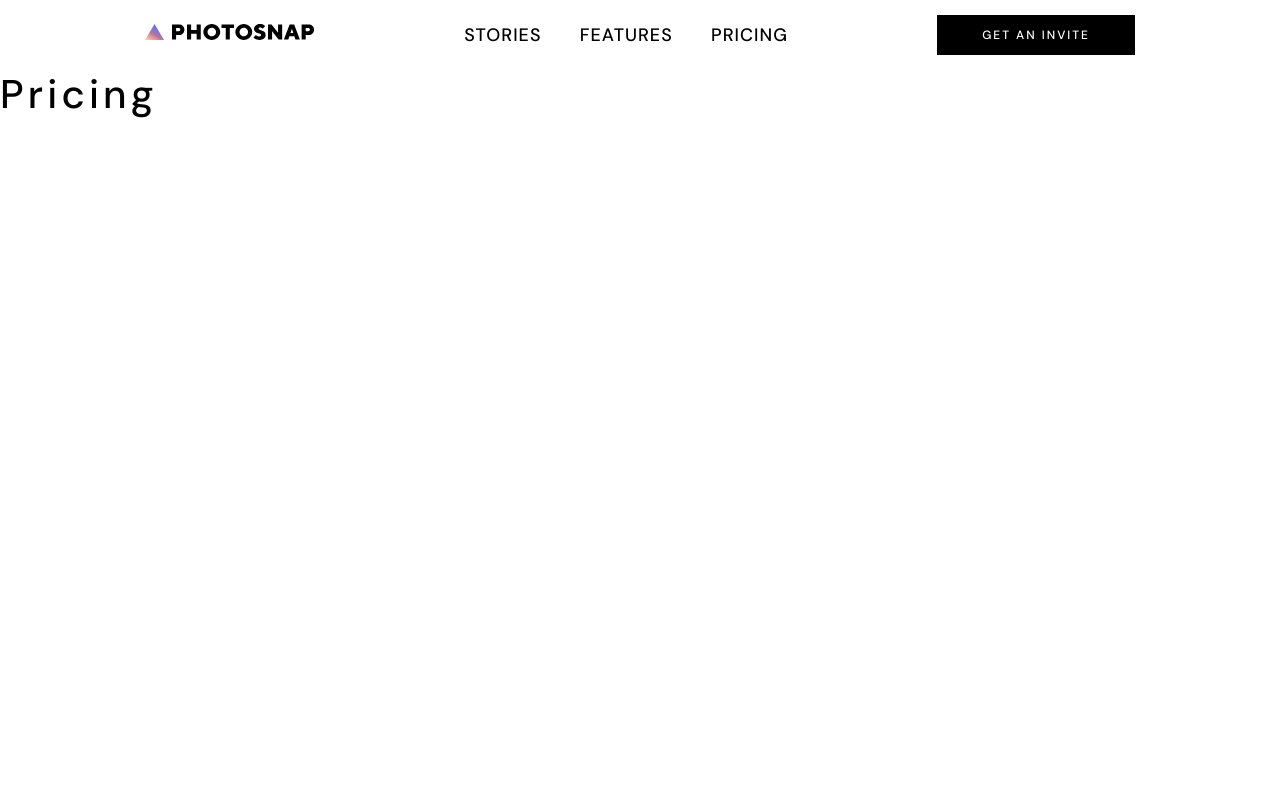
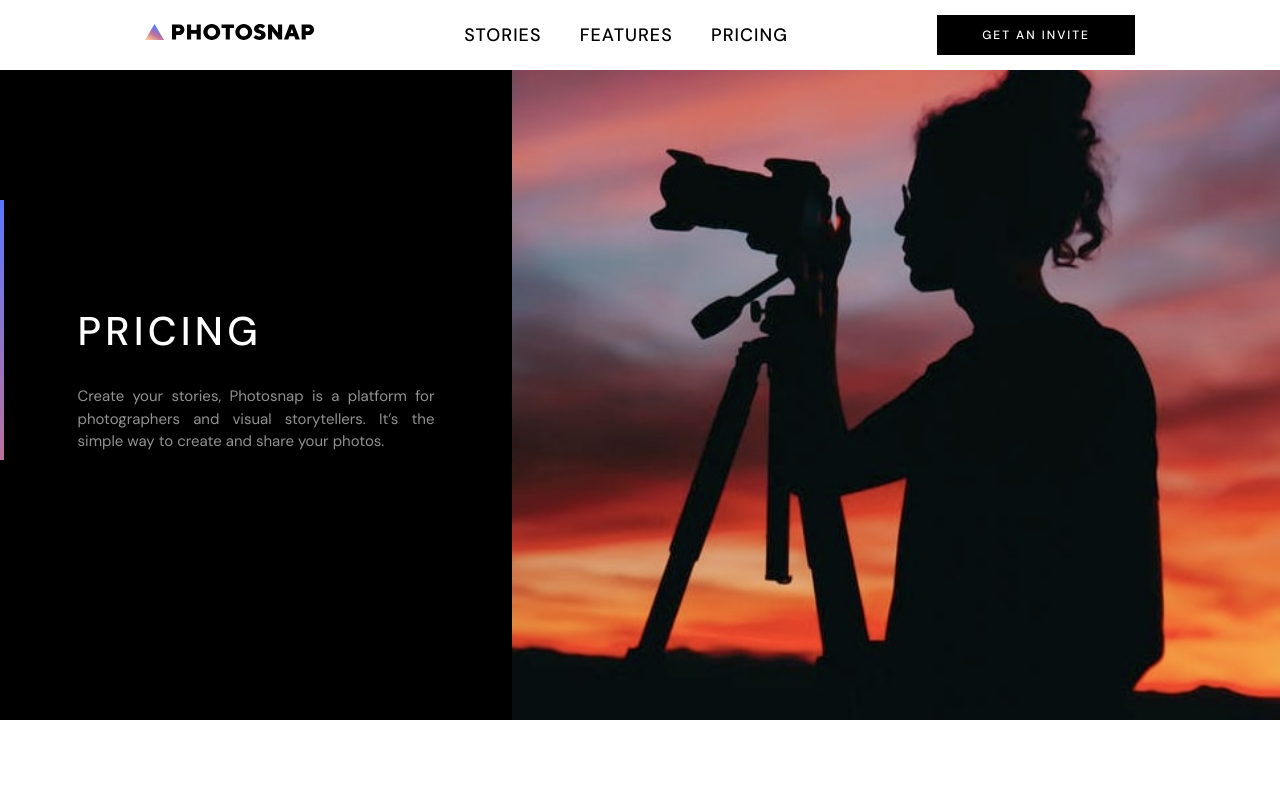
Before and after one commit to lux4198/photosnap-multi-page, a React (Vite) app in the folder code/: page /pricing in a window 1280 px wide. Shown: the top 800 px of the page. Built offline with nearby package versions, Linux system fonts and the light colour scheme.

Commit message:
added pricing hero section

```diff
--- a/code/src/assets/text.jsx
+++ b/code/src/assets/text.jsx
@@ -1,3 +1,5 @@
+/* home */
+
 const heroTextTile1 = 'Create and share your photo Stories.'
 const heroTextTile2 = 'Beautiful stories every time.'
 const heroTextTile3 = 'Designed for everyone'
@@ -6,12 +8,25 @@ const heroTextDetails1 = 'Photosnap is a platform for photographers and visual s
 const heroTextDetails2 = 'We provide design templates to ensure your stories look terrific. Easily add photos, text, embed maps and media from other networks. Then share your story with everyone.'
 const heroTextDetails3 = 'Photosnap can help you create stories that resonate with your audience.  Our tool is designed for photographers of all levels, brands, businesses you name it.'
 
-export const ButtonText1 = 'Get an invite'
-export const ButtonText2 = 'View the stories'
-
 export const heroTextTitles = [heroTextTile1, heroTextTile2, heroTextTile3]
 export const heroTextDetails = [heroTextDetails1, heroTextDetails2, heroTextDetails3]
 
+
+/* features */
+
+export const featuresHeroTitle = 'FEATURES'
+export const featuresHeroText = 'We make sure all of our features are designed to be loved by every aspiring and even professional photographers who wanted to share their stories.'
+
+
+/* pricing */
+
+export const pricingHeroTitle = 'PRICING'
+export const pricingHeroText = 'Create your stories, Photosnap is a platform for photographers and visual storytellers. It’s the simple way to create and share your photos.'
+
+/* shared */
+
+export const ButtonText1 = 'Get an invite'
+export const ButtonText2 = 'View the stories'
 
 const infoTextDetail1 = 'No matter which the device you’re on, our site is fully responsive and stories look beautiful on any screen.'
 const infoTextDetail2 = 'Our tool has no limits on uploads or bandwidth. Freely upload in bulk and share all of your stories in one go.'
--- /dev/null
+++ b/code/src/components/shared/bannerBeta.css
@@ -0,0 +1,46 @@
+.banner-beta{
+    width: 100%;
+    height: fit-content;
+    position: relative;
+    padding: 3em clamp(3em, 7vw, 10em);
+    background-image: url(../../assets/shared/desktop/bg-beta.jpg);
+    background-size: cover;
+    color: var(--col-main-white);
+
+    display: flex;
+    justify-content: space-between;
+}
+
+.banner-beta::after{
+    content: '';
+    width: 0.3%;
+    height: 100%;
+    background: linear-gradient(45deg, var(--col-accent-purple), var(--col-accent-blue));
+    position: absolute;
+    left: 0;
+    top: 0;
+}
+
+
+.banner-beta h1{
+    max-width: 300px;
+}
+
+
+@media only screen and (max-width: 700px){
+    .banner-beta{
+        flex-direction: column;
+        padding: 3em;
+    }
+
+    .banner-beta::after{
+        height: 1.5%;
+        width: 40%;
+        left: 10%;
+        top: 0;
+    }
+
+    .banner-beta h1{
+        padding-bottom: 1em;
+    }
+}
--- /dev/null
+++ b/code/src/components/shared/bannerBeta.jsx
@@ -0,0 +1,15 @@
+import React from 'react'
+import './bannerBeta.css'
+
+import {ButtonType2} from '../shared/buttons.jsx'
+
+function BannerBeta() {
+    return (
+        <div class = 'banner-beta'>
+            <h1>WE'RE IN BETA. GET YOUR INVITE TODAY.</h1>
+            <ButtonType2 text = 'GET AN INVITE' dark = {true}/>
+        </div>
+    )
+}
+
+export default BannerBeta
--- a/code/src/pages/features.css
+++ b/code/src/pages/features.css
@@ -46,33 +46,7 @@
 }
 
 
-.banner-beta{
-    width: 100%;
-    height: fit-content;
-    position: relative;
-    padding: 3em clamp(3em, 7vw, 10em);
-    background-image: url(../assets/shared/desktop/bg-beta.jpg);
-    background-size: cover;
-    color: var(--col-main-white);
 
-    display: flex;
-    justify-content: space-between;
-}
-
-.banner-beta::after{
-    content: '';
-    width: 0.3%;
-    height: 100%;
-    background: linear-gradient(45deg, var(--col-accent-purple), var(--col-accent-blue));
-    position: absolute;
-    left: 0;
-    top: 0;
-}
-
-
-.banner-beta h1{
-    max-width: 300px;
-}
 
 
 
@@ -86,19 +60,5 @@
         background: linear-gradient(45deg, var(--col-accent-blue), var(--col-accent-purple));
     }
 
-    .banner-beta{
-        flex-direction: column;
-        padding: 3em;
-    }
 
-    .banner-beta::after{
-        height: 1.5%;
-        width: 40%;
-        left: 10%;
-        top: 0;
-    }
-
-    .banner-beta h1{
-        padding-bottom: 1em;
-    }
 }
--- a/code/src/pages/features.jsx
+++ b/code/src/pages/features.jsx
@@ -6,10 +6,11 @@ import './features.css'
 /* components */
 
 import InfoCard from '../components/shared/infoCard'
+import BannerBeta from '../components/shared/bannerBeta'
 
 /* text */
 
-import { infoTextDetails, infoTextTitles } from '../assets/text'
+import { infoTextDetails, infoTextTitles, featuresHeroText, featuresHeroTitle } from '../assets/text'
 
 /* images */
 
@@ -23,7 +24,6 @@ import embed from '../assets/features/desktop/embed.svg'
 import dragdrop from '../assets/features/desktop/drag-drop.svg'
 import customdomain from '../assets/features/desktop/custom-domain.svg'
 import boostexposure from '../assets/features/desktop/boost-exposure.svg'
-import { ButtonType2 } from '../components/shared/buttons'
 
 
 const bgImage = () => {
@@ -37,15 +37,12 @@ function Features() {
     return (
         <motion.div  exit = {{opacity : 0}}>
             <div id = 'Features'>
-                <div class = 'features-hero-section' /* class defined in home.css */ >
+                <div class = 'features-hero-section' /* classes defined in home.css / hero-element.css */ >
                     <div class = 'hero-wrap-1' style = {{'backgroundColor' : 'black'}}>
                         <div class = 'hero-text-wrap'>
-                            <h1>FEATURES</h1>
+                            <h1>{featuresHeroTitle}</h1>
                             <p>
-                                We make sure all of our features are designed
-                                to be loved by every aspiring and even
-                                professional photographers who wanted to
-                                share their stories.
+                               {featuresHeroText}
                             </p>
                         </div>
                         <div class = 'hero-image'
@@ -63,10 +60,7 @@ function Features() {
                     <InfoCard infoIcon = {boostexposure} infoTitle = {infoTextTitles[4]} infoDetails = {infoTextDetails[4]}/>
                     <InfoCard infoIcon = {dragdrop} infoTitle = {infoTextTitles[5]} infoDetails = {infoTextDetails[5]}/>
                 </div>
-                <div class = 'banner-beta'>
-                    <h1>WE'RE IN BETA. GET YOUR INVITE TODAY.</h1>
-                    <ButtonType2 text = 'GET AN INVITE' dark = {true}/>
-                </div>
+                <BannerBeta/>
             </div>
         </motion.div>
     )
--- a/code/src/pages/pricing.jsx
+++ b/code/src/pages/pricing.jsx
@@ -1,11 +1,46 @@
 import React from 'react'
 
 import { motion } from 'framer-motion'
+import './pricing.css'
+
+/* images */
+
+import heroImageDesktop from '../assets/pricing/desktop/hero.jpg'
+import heroImageTablet from '../assets/pricing/tablet/hero.jpg'
+import heroImageMobile from '../assets/pricing/mobile/hero.jpg'
+
+
+/* text */
+
+import { pricingHeroTitle, pricingHeroText } from '../assets/text.jsx'
 
 function Pricing() {
+
+    const backgroundImages = [heroImageDesktop, heroImageTablet, heroImageMobile]
+
+    const bgImage = () => {
+        return(
+            (window.innerWidth < 700)? 2 : (window.innerWidth < 1000)? 1 : 0
+        )
+    }
+
     return (
         <motion.div  exit = {{opacity : 0}}>
-            <h1>Pricing</h1>
+            <div class = 'features-hero-section' /* classes defined in home.css / hero-element.css */ >
+                    <div class = 'hero-wrap-1' style = {{'backgroundColor' : 'black'}}>
+                        <div class = 'hero-text-wrap'>
+                            <h1>{pricingHeroTitle}</h1>
+                            <p>
+                                {pricingHeroText}
+                            </p>
+                        </div>
+                        <div class = 'hero-image'
+                            style = {{'backgroundImage': `url(${backgroundImages[bgImage()]})`,
+                                        }}
+                                        >
+                        </div>
+                    </div>
+                </div>
         </motion.div>
     )
 }
```
Also changed, not shown: code/src/pages/pricing.css (added).
